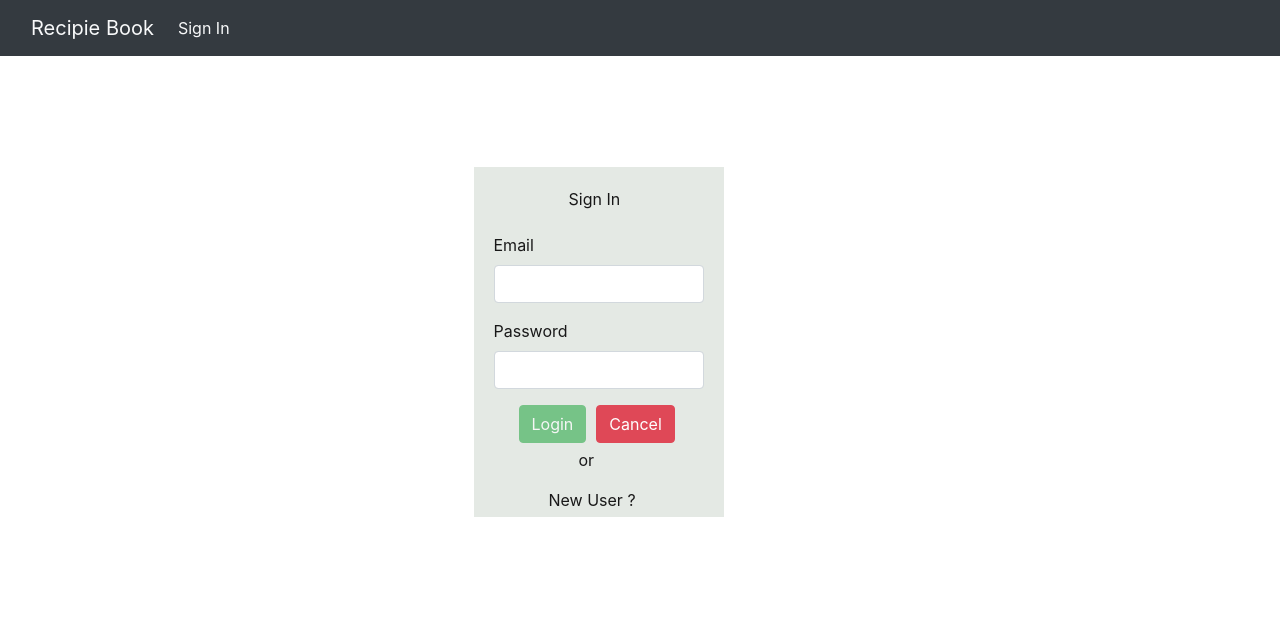
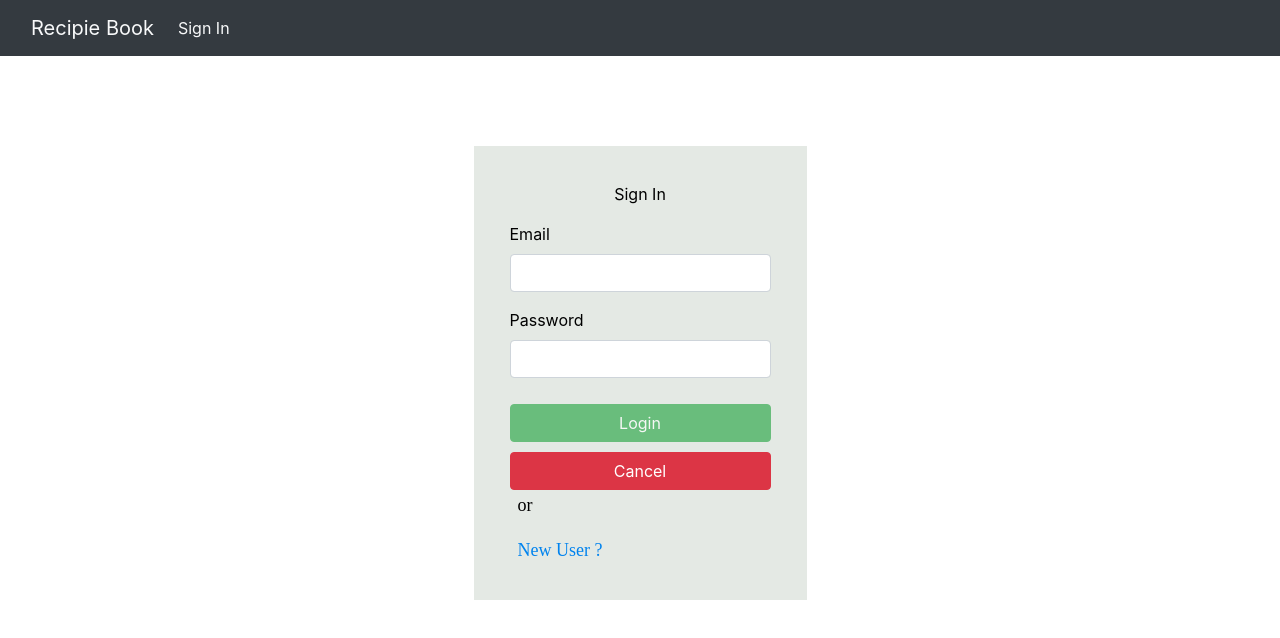
Before and after one commit to abiyawilson/Recipe_Book, an Angular app in the folder RecpieBook/: page /login in a window 1280 px wide. Shown: the top 638 px of the page. Built offline with nearby package versions, Linux system fonts and the light colour scheme.

Commit message:
Login Page Style Changes

```diff
--- a/RecpieBook/src/app/login/login.component.css
+++ b/RecpieBook/src/app/login/login.component.css
@@ -1,17 +1,38 @@
 .login {
-  margin-top: 10%;
-  margin-left: 35%;
-  padding-left: 20px;
-  padding-right: 20px;
-  padding-top: 20px;
-  width: 250px;
-  height: 350px;
-  background: rgb(226, 231, 226);
-  opacity: 0.9;
+  margin: auto;
+  padding: 36px;
+  width: 30%;
+  height: auto;
+  align-items: center;
+  background: rgba(226, 231, 226, 0.9);
   color: black;
 }
 
-span{
-  color:red;
-  font-family: 'Times New Roman', Times, serif;
+span {
+  color: red;
+  font-family: "Times New Roman", Times, serif;
 }
+
+.container {
+  margin-top: 7%;
+  width: 100vw;
+  height: auto;
+}
+
+@media screen and (max-width: 768px) {
+  .login {
+    width: 100%;
+  }
+}
+
+form > button {
+  width: 100%;
+  margin-top: 10px;
+}
+
+.orStyle {
+  margin-top: 2px;
+  margin-left: 0.5rem;
+  font-size: 18px;
+  font-family: "Times New Roman", Times, serif;
+}
--- a/RecpieBook/src/app/login/login.component.html
+++ b/RecpieBook/src/app/login/login.component.html
@@ -2,24 +2,26 @@
   <div class="alert alert-danger col-xs-12" *ngIf="error">
     <p style="text-align: center">{{ error }}</p>
   </div>
-  <div *ngIf="isLoading" style="text-align: center;">
+  <div *ngIf="isLoading" style="text-align: center">
     <app-loading-spinner></app-loading-spinner>
   </div>
-  <div class="row login" *ngIf="!isLoading">
-    <p style="padding-left: 75px">Sign In</p>
-    <div class="col-xs-12">
-      <form  #authForm="ngForm" (ngSubmit)="onSubmit(authForm)">
-        <div class="row">
-          <div class="col-xl form-group">
+  <div class="login">
+    <div *ngIf="!isLoading">
+      <p style="text-align: center">{{ !newUser ? "Sign In" : "SignUp" }}</p>
+      <form #authForm="ngForm" (ngSubmit)="onSubmit(authForm)">
+        <div class="form-group">
           <label for="email">Email</label>
-            <input type="text" id="email" class="form-control"  ngModel
+          <input
+            type="text"
+            id="email"
+            class="form-control"
+            ngModel
             name="email"
             required
-            email />
+            email
+          />
         </div>
-        </div>
-        <div class="row">
-          <div class="col-xl form-group">
+        <div class="form-group">
           <label for="password">Password</label>
           <input
             type="password"
@@ -30,30 +32,33 @@
             required
           />
         </div>
-        </div>
-        <div class="row">
-          <div class="col-xs-12" style="padding-left: 40px">
-            <button *ngIf="!newUser" class="btn btn-success" type="submit" [disabled]="!authForm.valid">
+        <button
+          *ngIf="!newUser"
+          class="btn btn-success"
+          type="submit"
+          [disabled]="!authForm.valid"
+        >
           Login
         </button>
-            <button *ngIf="newUser" class="btn btn-success" type="submit" [disabled]="!authForm.valid">
+        <button
+          *ngIf="newUser"
+          class="btn btn-success"
+          type="submit"
+          [disabled]="!authForm.valid"
+        >
           Sign Up
         </button>
         <span style="padding-left: 10px"></span>
         <button class="btn btn-danger" type="button" (click)="cancel()">
           Cancel
         </button>
-          </div>
-        </div>
-        <div class="row">
-          <div class="col-xs-12" style="padding-left: 100px; padding-top: 5px">
+        <div class="row orStyle">
           <p>or</p>
         </div>
-        </div>
-        <div class="row">
-          <div class="col-xs-12" style="padding-left: 70px">
-            <a style="cursor: pointer" (click) = "newUsers()">New User ?</a>
-          </div>
+        <div class="row orStyle">
+          <a style="cursor: pointer; color: #0083ee" (click)="newUsers()"
+            >New User ?</a
+          >
         </div>
       </form>
     </div>
--- a/RecpieBook/src/styles.css
+++ b/RecpieBook/src/styles.css
@@ -1 +1,7 @@
 @import "~bootstrap/dist/css/bootstrap.min.css";
+
+* {
+  box-sizing: border-box;
+  margin: 0;
+  padding: 0;
+}
```
Lines whose indentation alone changed are shown as unchanged.
